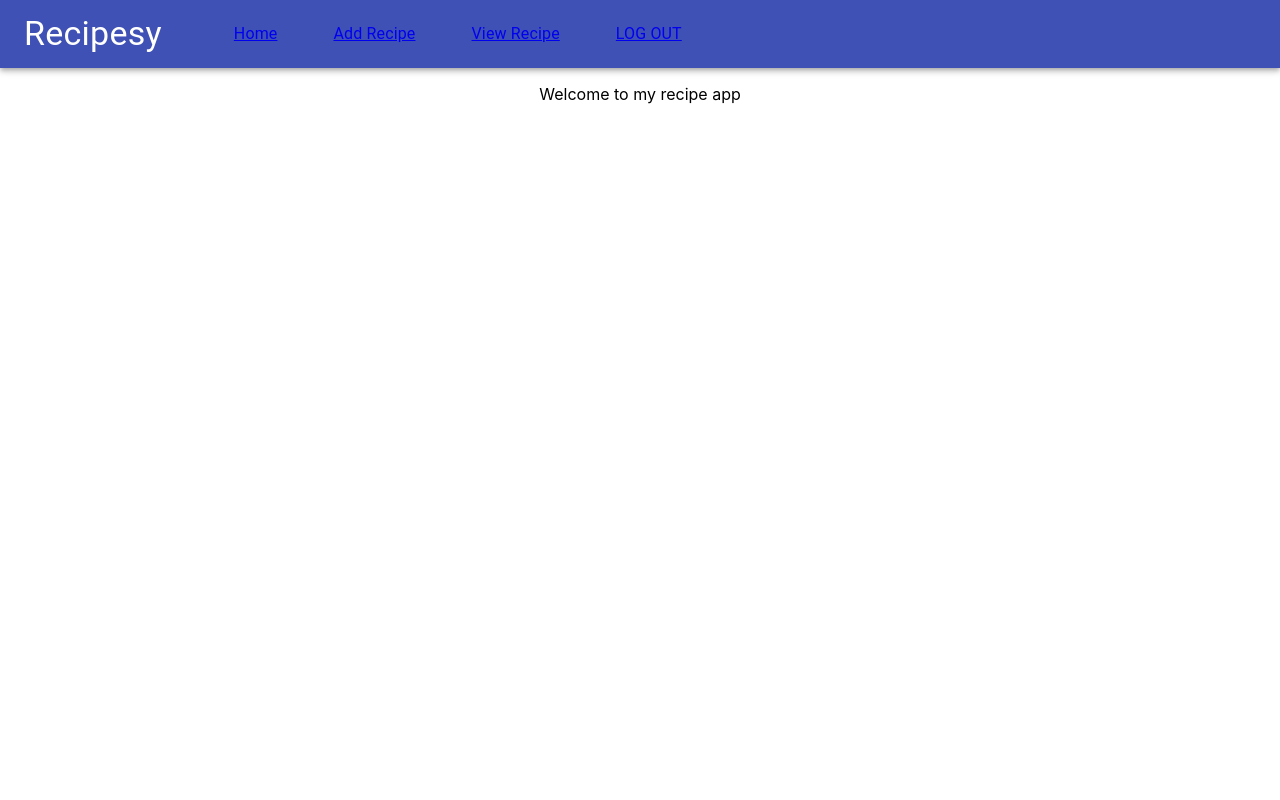
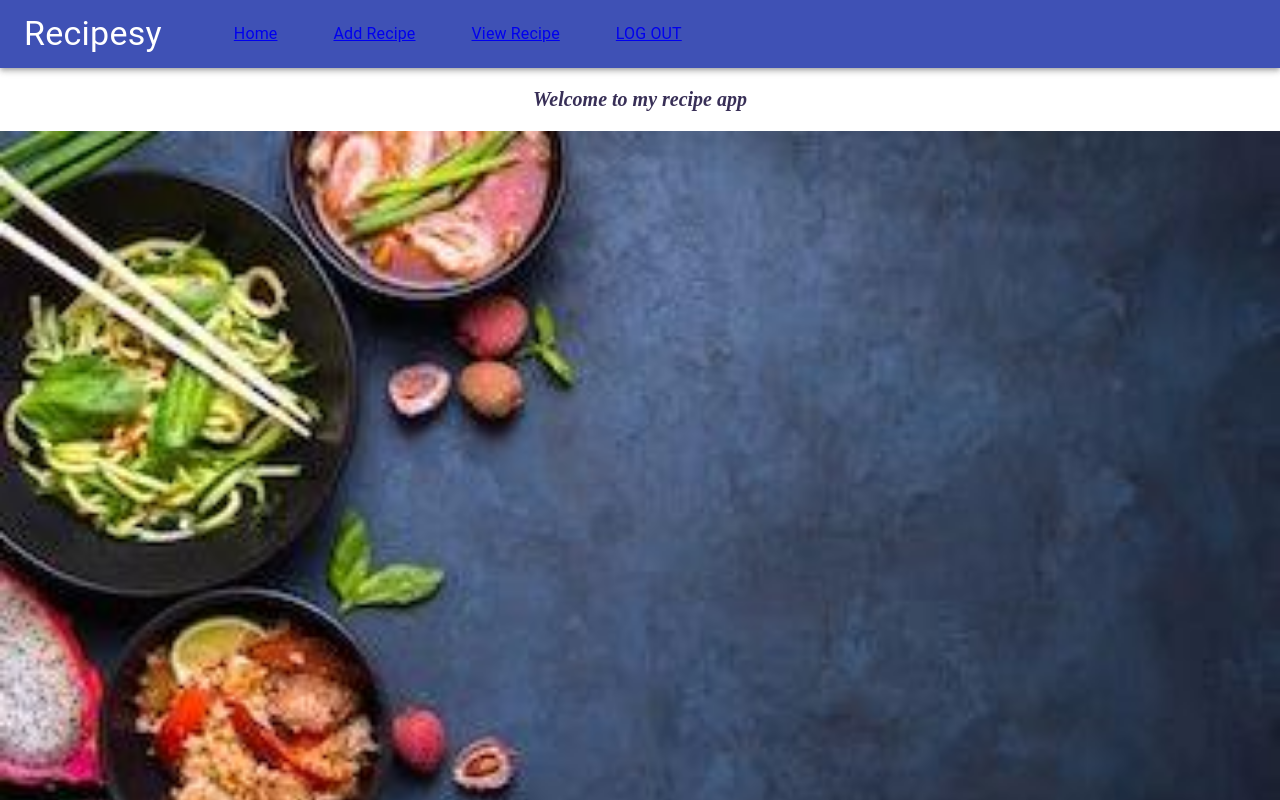
Before and after one commit to Ruhi-1/recipesy, a React (Create React App) app: page /homepage in a window 1280 px wide. Shown: the top 800 px of the page. Built offline with nearby package versions, Linux system fonts and the light colour scheme; no server answers.

Commit message:
added background img

```diff
--- a/src/components/HomePage/HomePage.css
+++ b/src/components/HomePage/HomePage.css
@@ -0,0 +1,15 @@
+/* .background {
+    background-image: url("/backgroundimg.jpg");
+} */
+
+p.center {
+    text-align: center;
+    font-style: italic;
+    font-weight: bold;
+    font-size: 20px;
+    font-family: 'Jim Nightshade', cursive;
+    color: rgb(56, 47, 87);
+}
+/* p.center {
+
+} */
--- a/src/components/HomePage/HomePage.jsx
+++ b/src/components/HomePage/HomePage.jsx
@@ -1,11 +1,14 @@
 import React from 'react';
 import Header from '../../components/Header/Header';
+import style from '../HomePage/HomePage.css';
+import Logo from './Logo/backgroundimg.jpg';
 
 function HomePage(props) {
     return (
         <div className="component">
             <Header />
-            <p align="center">Welcome to my recipe app</p>
+            <p className="center">Welcome to my recipe app</p>
+            <img src={Logo} height="100%" width="100%"/>
         </div>
     );
     }
```
Also changed, not shown: src/components/HomePage/Logo/backgroundimg.jpg (added), src/index.css (line endings or trailing spaces).
